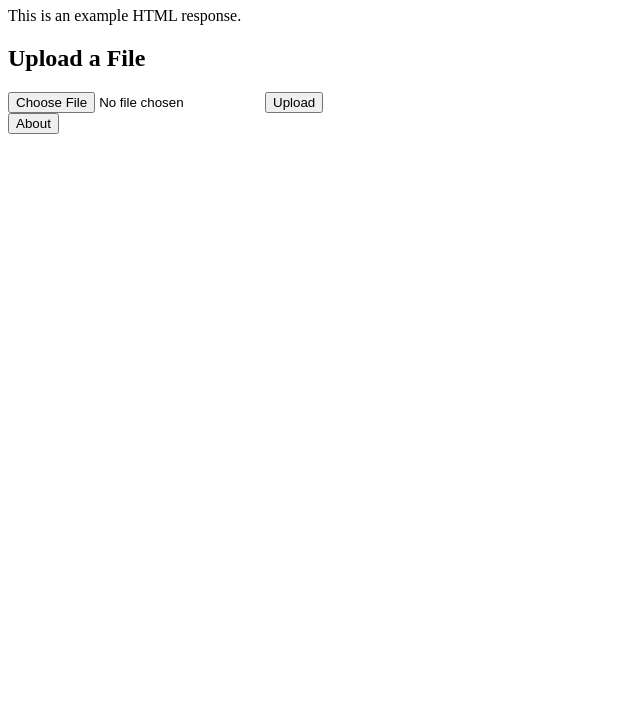
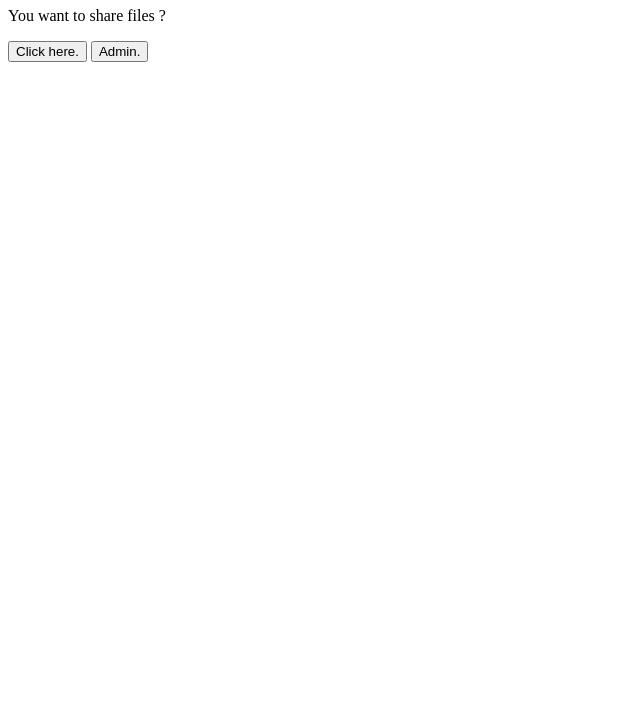
Before and after one commit to mprofetto/Webserv, a plain HTML site: page docs/index.html in a window 1280 px wide. Shown: the part 73-800 px from the top of the page, without its empty margins (0-640 px from the left). Drawn offline with Linux system fonts and the light colour scheme.

Commit message:
commit 20/03

```diff
--- a/docs/index.html
+++ b/docs/index.html
@@ -5,14 +5,11 @@
 </head>
 <body>
     <h1>Hello, World!</h1>
-    <p>This is an example HTML response.</p>
 
-    <h2>Upload a File</h2>
-    <form action="cgi_bin/upload.py" method="post" enctype="multipart/form-data">
-        <input type="file" name="file" />
-        <input type="submit" value="Upload" />
-    </form>
+    <p>You want to share files ?</p>
+    <button onclick="location.href='file.html'">Click here.</button>
 
-    <button onclick="location.href='admin.html'">About</button>
+    <button onclick="location.href='admin.html'">Admin.</button>
+
 </body>
 </html>
```
Also changed, not shown: docs/file.html (added, +22 -0 lines), docs/secret.html (deleted, +0 -11 lines), 1 other file.
